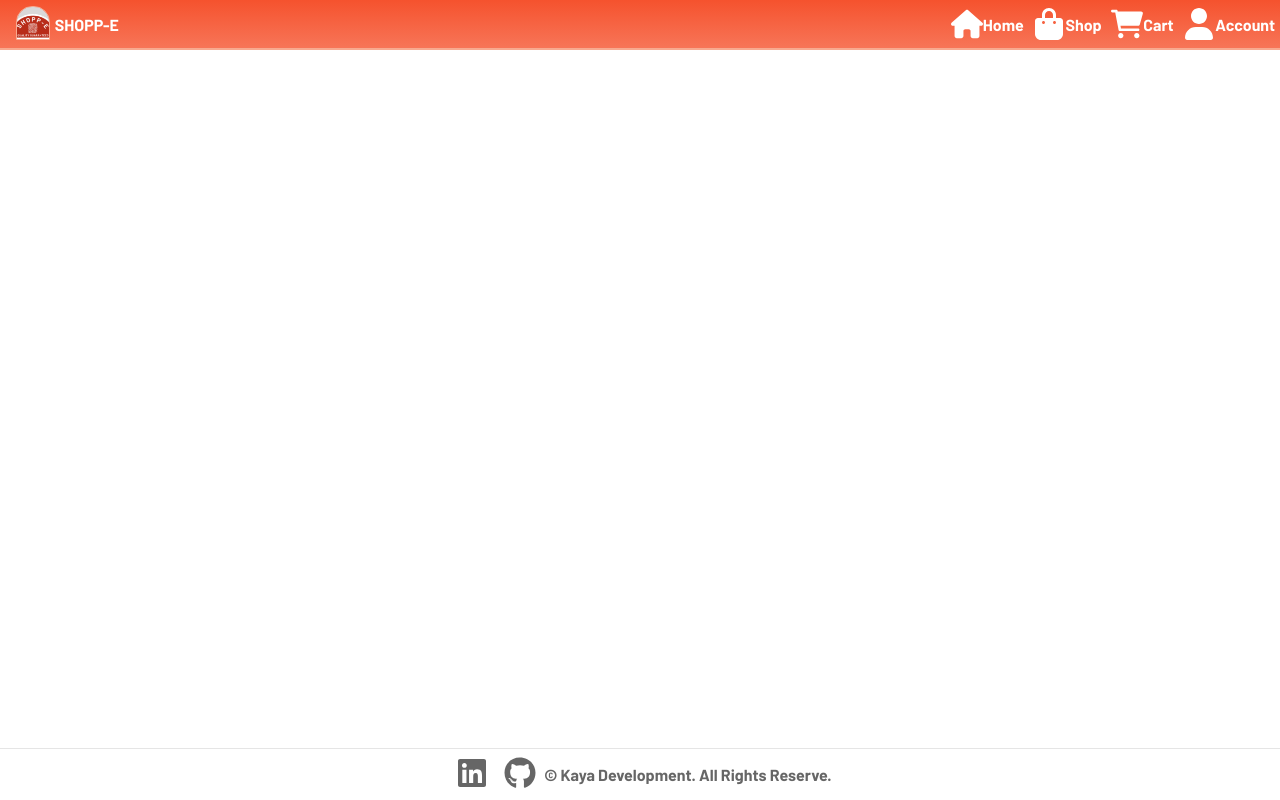
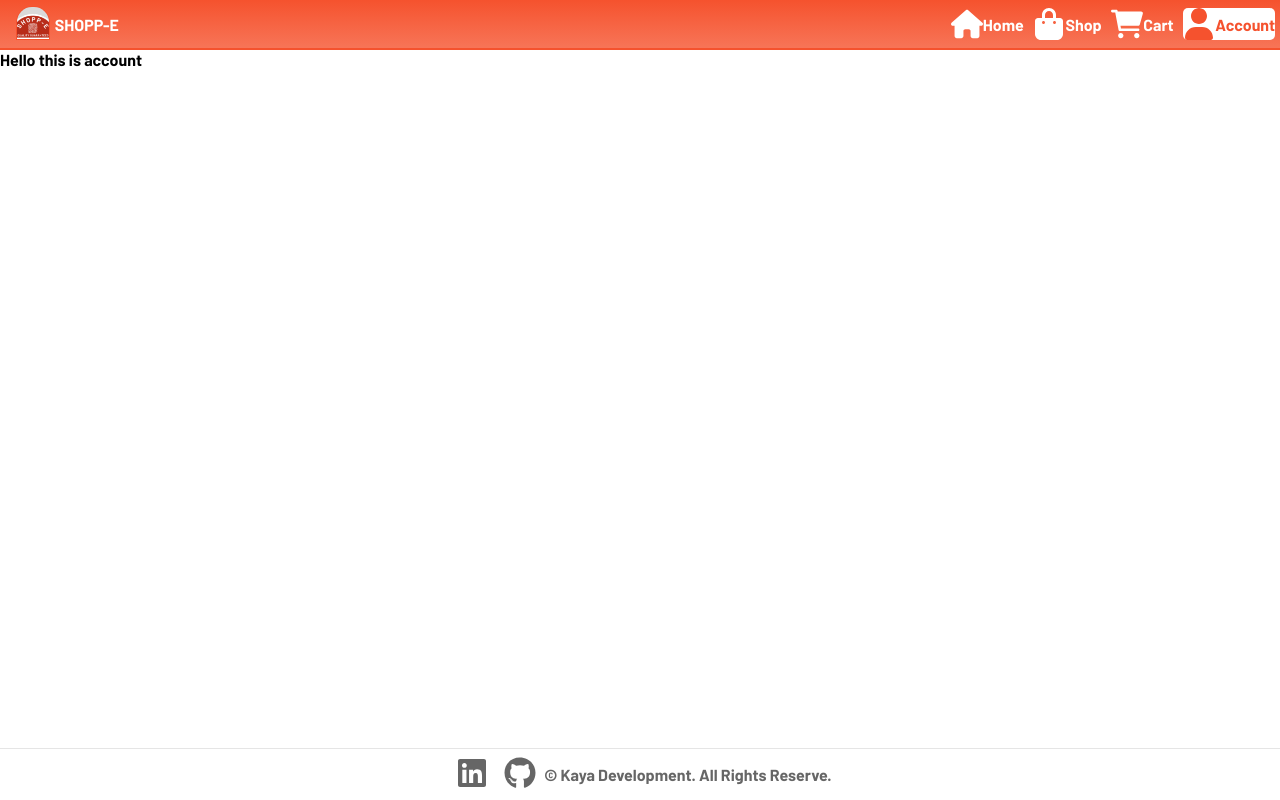
Before and after one commit to tokumeiAnonymous/shopping-cart, a React (Create React App) app: page /account in a window 1280 px wide. Built offline with nearby package versions, Linux system fonts and the light colour scheme.

Commit message:
Added NavLinks

```diff
--- a/src/App.css
+++ b/src/App.css
@@ -13,7 +13,7 @@ header {
     align-items: center;
     height: 3rem;
     background: linear-gradient(hsla(11, 91%, 57%, 1), hsla(11, 91%, 57%, 0.8));
-    border-bottom: solid 2px #F8A98F;
+    border-bottom: solid 2px hsla(11, 91%, 57%, 1);
     color: white;
 }
 
@@ -21,7 +21,7 @@ header {
     height: 2rem;
     width: 2rem;
     border-radius: 1rem 1rem 0 0;
-    border: solid 1px #F8A98F;
+    border: solid 1px hsla(11, 91%, 57%, 1);
     margin-left: 1rem;
 }
 
@@ -30,11 +30,11 @@ header {
     margin-right: auto;
 }
 
-header ul {
+nav ul {
     display: flex;
 }
 
-ul li {
+nav ul li {
     list-style: none;
     width: fit-content;
     height: fit-content;
@@ -43,7 +43,7 @@ ul li {
     /* border: solid 1px black; */
 }
 
-.header--nav a {
+nav ul a {
     display: flex;
     justify-content: center;
     align-items: center;
@@ -51,9 +51,14 @@ ul li {
     color: white;
 }
 
-.header--nav img {
-    width: var(--icon-size);
-    height: var(--icon-size);
+nav .active {
+    background-color: white;
+    color:hsla(11, 91%, 57%, 1);
+    border-radius: 5px;
+}
+
+nav .active svg {
+    fill: hsla(11, 91%, 57%, 1);
 }
 
 .footer {
@@ -89,8 +94,8 @@ ul li {
     }
 }
 
-@media only screen and (min-width: 401px) and (max-width: 960px) {
+/* @media only screen and (min-width: 401px) and (max-width: 960px) {
     :root {
         --icon-size: 1.5rem;
     }
-}
+} */
--- a/src/App.js
+++ b/src/App.js
@@ -1,16 +1,25 @@
 import Header from './Component/Header';
 import Footer from './Component/Footer';
-// import HomePage from './Component/Homepage';
-// import Shop from './Component/Cart';
-// import Cart from './Component/Cart';
-// import Account from './Component/Account';
+import { BrowserRouter, Route, Routes } from 'react-router-dom';
+import HomePage from './Component/Homepage';
+import Shop from './Component/Shop';
+import Cart from './Component/Cart';
+import Account from './Component/Account';
 import './App.css';
 
 function App() {
   return (
     <div className="App">
-      <Header />
-      <Footer />
+      <BrowserRouter>
+        <Header />
+        <Routes>
+          <Route path='/' element={<HomePage />} />
+          <Route path='/shop' element={<Shop />} />
+          <Route path='/cart' element={<Cart />} />
+          <Route path='/account' element={<Account />} />
+        </Routes>
+        <Footer />
+      </BrowserRouter>
     </div>
   );
 }
--- a/src/Component/Account.js
+++ b/src/Component/Account.js
@@ -0,0 +1,7 @@
+export default function Account() {
+    return (
+        <div>
+            Hello this is account
+        </div>
+    )
+}
--- a/src/Component/Cart.js
+++ b/src/Component/Cart.js
@@ -0,0 +1,7 @@
+export default function Cart() {
+    return (
+        <div>
+            Hello this is the Cart
+        </div>
+    )
+}
--- a/src/Component/Header.js
+++ b/src/Component/Header.js
@@ -1,31 +1,43 @@
-import homeSrc from '../Assets/house-solid.svg'
-import shopSrc from '../Assets/bag-shopping-solid.svg'
-import accountSrc from '../Assets/user-solid.svg'
-import cartSrc from '../Assets/cart-shopping-solid.svg'
+import { ReactComponent as HomeIcon } from '../Assets/house-solid.svg'
+import { ReactComponent as ShopIcon } from '../Assets/bag-shopping-solid.svg'
+import { ReactComponent as AccountIcon } from '../Assets/user-solid.svg'
+import { ReactComponent as CartIcon } from '../Assets/cart-shopping-solid.svg'
 import logoSrc from '../Assets/Shopp-e.png';
+import { NavLink} from 'react-router-dom';
 
 export default function Header() {
+
     return (
         <header className="header">
             {/* Routing for the links neglect warning for now*/}
-            <a href="#" className="header--logo">
-                <img src={logoSrc}/>
-            </a>
+            <NavLink to="/" className="header--logo">
+                <img src={logoSrc} alt="Shopp-E logo"/>
+            </NavLink>
             <div className="header--title">SHOPP-E</div>
-            <ul className="header--nav">
+            <nav>
+            <ul>
                 <li>
-                    <a id="header--home" href="#"><img src={homeSrc} alt="Home" /></a>
+                    <NavLink id="header--home" to="/">
+                        <HomeIcon width="2rem" height="2rem"/>
+                    </NavLink>
                 </li>
                 <li>
-                    <a id="header--shop" href="#"><img src={shopSrc} alt="Shop" /></a>
+                    <NavLink id="header--shop" to="/shop">
+                        <ShopIcon width="2rem" height="2rem" />
+                    </NavLink>
                 </li>
                 <li>
-                    <a id="header--cart" href="#"><img src={cartSrc} alt="Cart" /></a>
+                    <NavLink id="header--cart" to="/cart">
+                        <CartIcon width="2rem" height="2rem" />
+                    </NavLink>
                 </li>
                 <li>
-                    <a id="header--account" href="#"><img src={accountSrc} alt="Account" /></a>
+                    <NavLink id="header--account" to="/account">
+                        <AccountIcon width="2rem" height="2rem" />
+                    </NavLink>
                 </li>
             </ul>
+            </nav>
         </header>
     )
 }
--- a/src/Component/Homepage.js
+++ b/src/Component/Homepage.js
@@ -1,7 +1,7 @@
 export default function Homepage() {
     return (
-        <div>
-
-        </div>
+        <main className='home'>
+            Hello this is the Homepage
+        </main>
     )
 }
--- a/src/Component/Shop.js
+++ b/src/Component/Shop.js
@@ -0,0 +1,7 @@
+export default function Shop() {
+    return (
+        <div>
+            Hello this is the shop
+        </div>
+    )
+}
```
